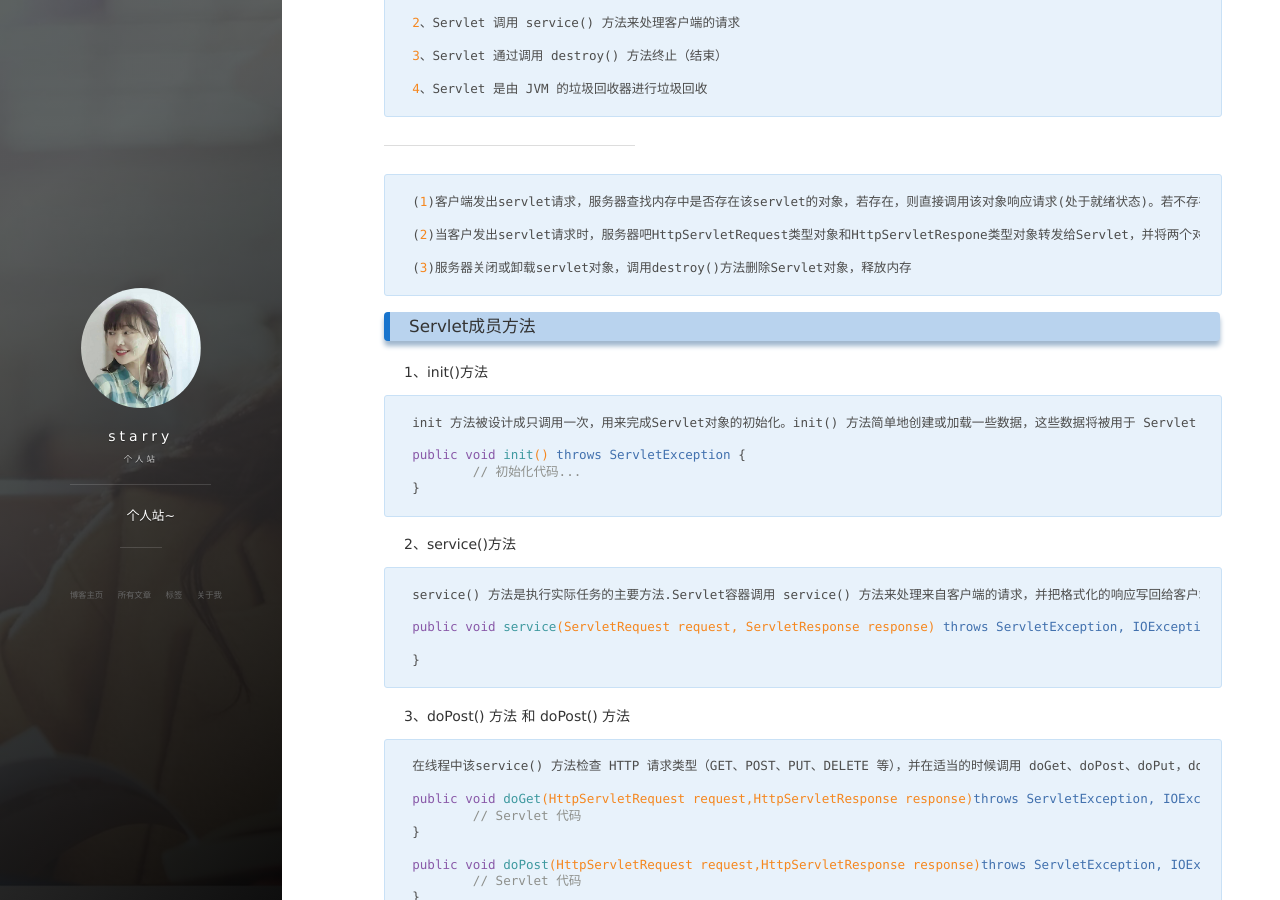
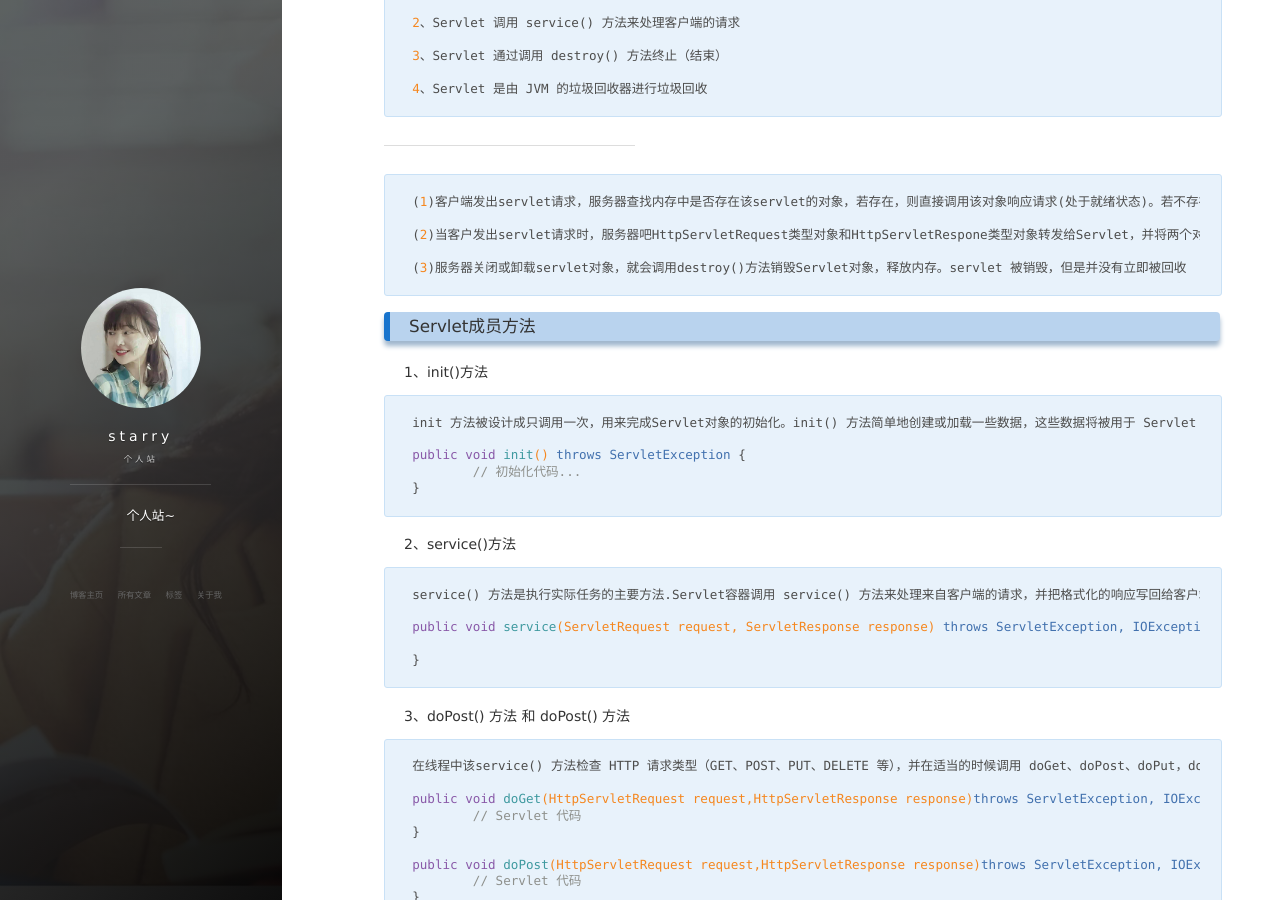
Before and after one commit to MMstarry/MMstarry.github.io, a Jekyll site: the page built from _posts/2019-03-07-Servlet.md, in a window 1280 px wide and 900 px high, scrolled down 738 px. Built offline with Jekyll 4.4.1, drawn with Linux system fonts in a browser that asks for light colours; nearby versions of some CDN libraries; comment, search, counter and statistics services are not loaded.

Commit message:
Update 2019-03-07-Servlet.md

```diff
--- a/_posts/2019-03-07-Servlet.md
+++ b/_posts/2019-03-07-Servlet.md
@@ -45,7 +45,7 @@ Servlet 生命周期可被定义为从创建直到销毁的整个过程
 
 	(2)当客户发出servlet请求时，服务器吧HttpServletRequest类型对象和HttpServletRespone类型对象转发给Servlet，并将两个对象作为参数传递给servicr()方法。在次方法获得请求资源，对请求资源进行判断。是get还是post，对应doGet() doPost()来处理请求，然后把响应返回给客户
 
-	(3)服务器关闭或卸载servlet对象，调用destroy()方法删除Servlet对象，释放内存
+	(3)服务器关闭或卸载servlet对象，就会调用destroy()方法销毁Servlet对象，释放内存。servlet 被销毁，但是并没有立即被回收
 
 ### Servlet成员方法
 
```
